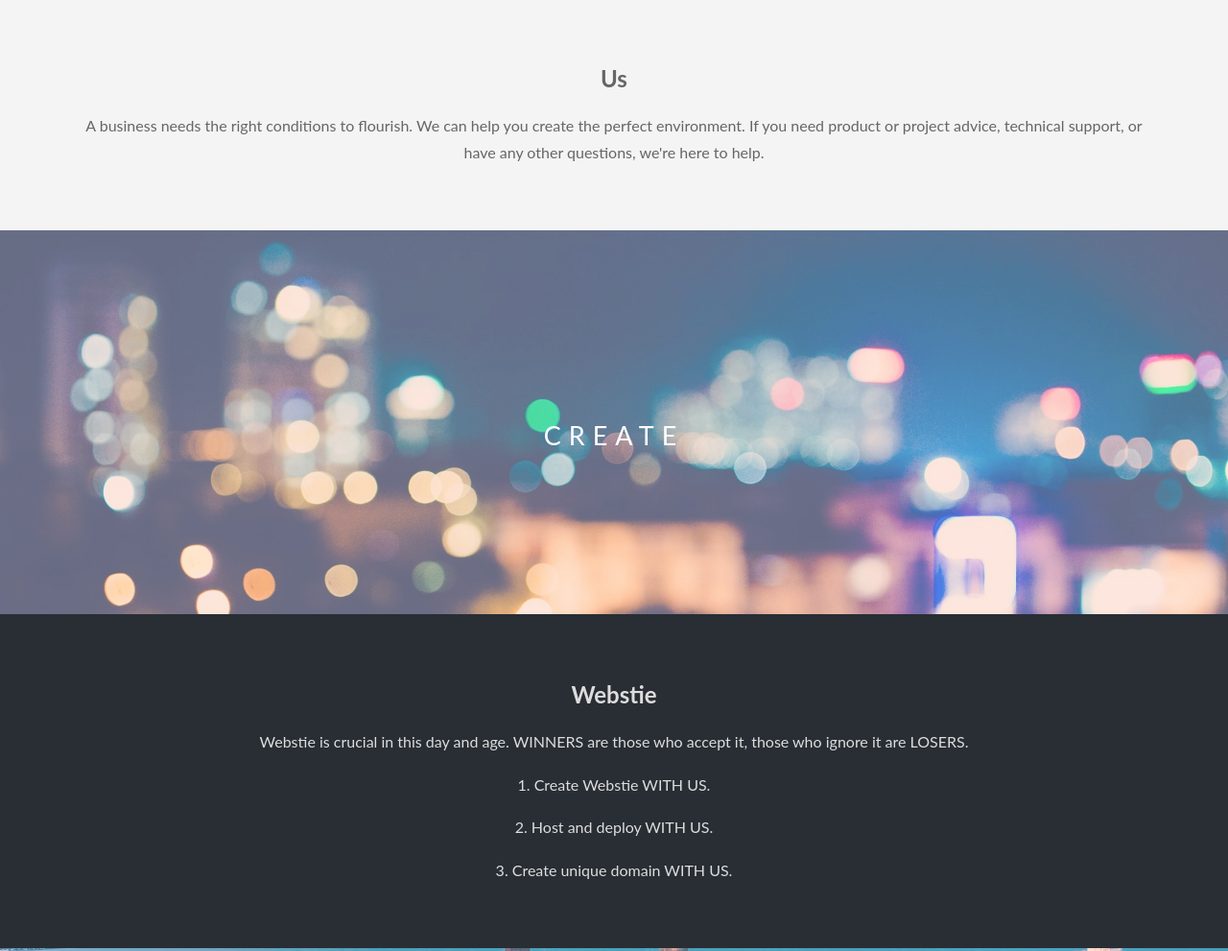
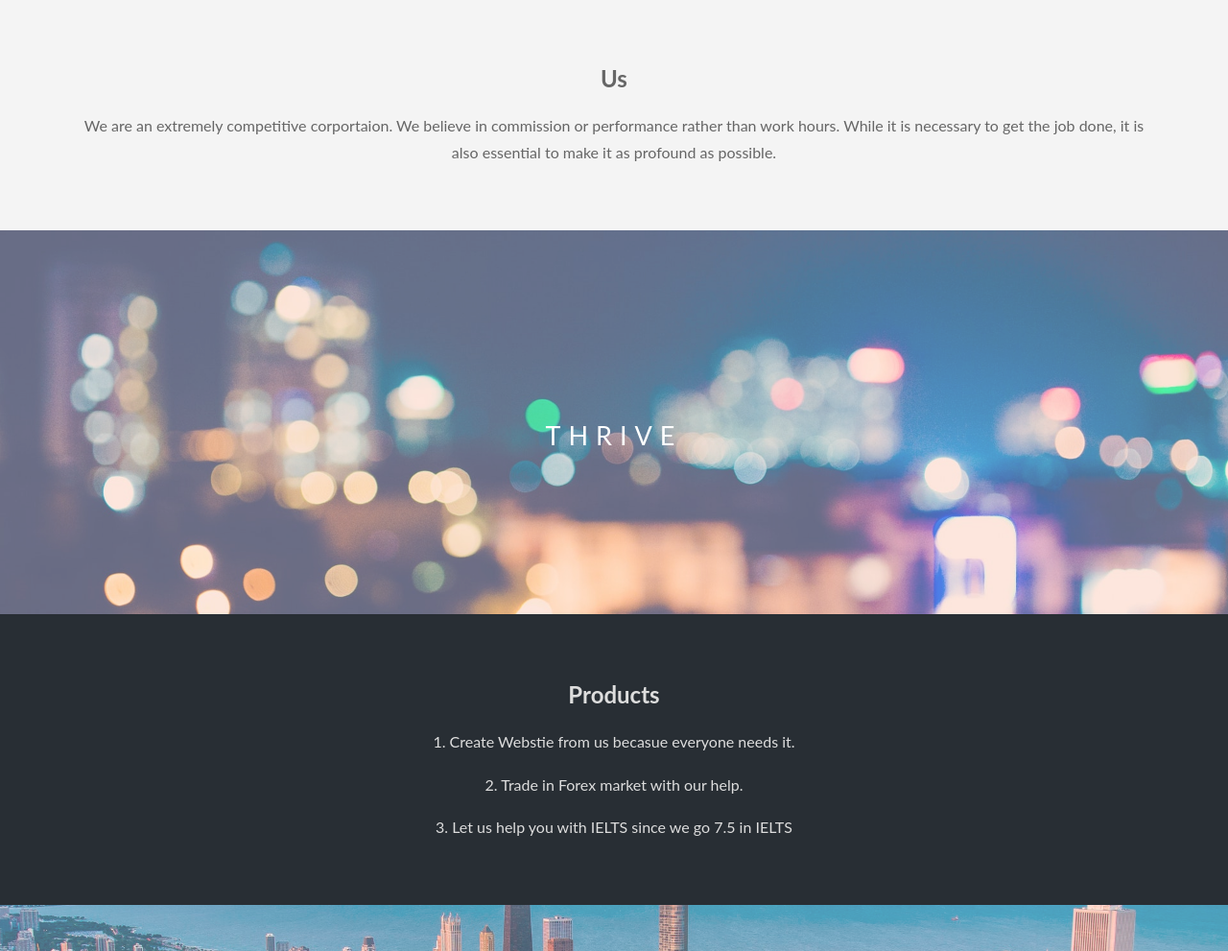
Before and after one commit to sehab084/msBusinessParallax, a plain HTML site: page index.html in a window 1280 px wide. Shown: the part 802-1793 px from the top of the page at 96% size. Drawn offline with Linux system fonts and the light colour scheme.

Commit message:
moheuddin.com

```diff
--- a/index.html
+++ b/index.html
@@ -4,14 +4,14 @@
     <meta charset="UTF-8" />
     <meta name="viewport" content="width=device-width, initial-scale=1.0" />
     <meta http-equiv="X-UA-Compatible" content="ie=edge" />
-    <title>MS Business</title>
+    <title>MOHEUDDIN.COM</title>
     <link rel="stylesheet" href="css/style.css" />
   </head>
   <body>
     <div class="pimg1">
       <div class="ptext">
         <span class="border">
-          MS Business
+          MOHEUDDIN.COM
         </span>
       </div>
     </div>
@@ -19,28 +19,27 @@
     <section class="section section-light">
       <h2>Us</h2>
       <p>
-        A business needs the right conditions to flourish. We can help you
-        create the perfect environment. If you need product or project advice,
-        technical support, or have any other questions, we're here to help.
+        We are an extremely competitive corportaion. We believe in commission or
+        performance rather than work hours. While it is necessary to get the job
+        done, it is also essential to make it as profound as possible.
       </p>
     </section>
 
     <div class="pimg2">
       <div class="ptext">
         <span class="border trans">
-          Create
+          Thrive
         </span>
       </div>
     </div>
 
     <section class="section section-dark">
-      <h2>Webstie</h2>
-      <p>
-        Webstie is crucial in this day and age. WINNERS are those who accept it,
-        those who ignore it are LOSERS.
-      </p>
-      <P>1. Create Webstie WITH US.</P><P> </P> 2. Host and deploy WITH US.
-      <P> 3. Create unique domain WITH US.</P>
+      <h2>Products</h2>
+
+      <p>1. Create Webstie from us becasue everyone needs it.</p>
+      <p></p>
+      2. Trade in Forex market with our help.
+      <p>3. Let us help you with IELTS since we go 7.5 in IELTS</p>
     </section>
 
     <div class="pimg3">
@@ -60,7 +59,7 @@
     <div class="pimg1">
       <div class="ptext">
         <span class="border">
-          Do it!!!
+          Just Do it!!!
         </span>
       </div>
     </div>
```
